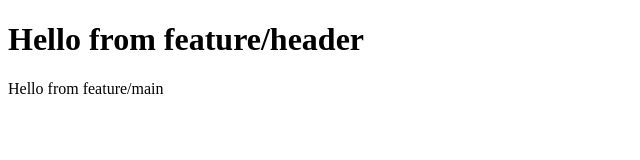
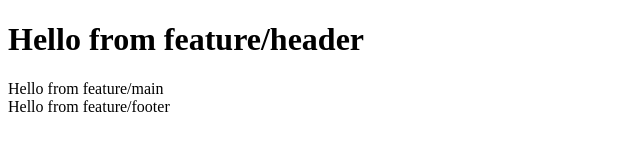
Before and after one commit to OliinykOlha/git-practice2, a plain HTML site: page index.html in a window 1280 px wide. Shown: the whole page, without its empty margins (0-640 px from the left). Drawn offline with Linux system fonts and the light colour scheme.

Commit message:
add footer

```diff
--- a/index.html
+++ b/index.html
@@ -8,5 +8,6 @@
 <body>
     <h1>Hello from feature/header</h1>
     <main>Hello from feature/main</main>
+    <footer>Hello from feature/footer</footer>
 </body>
 </html>
```
